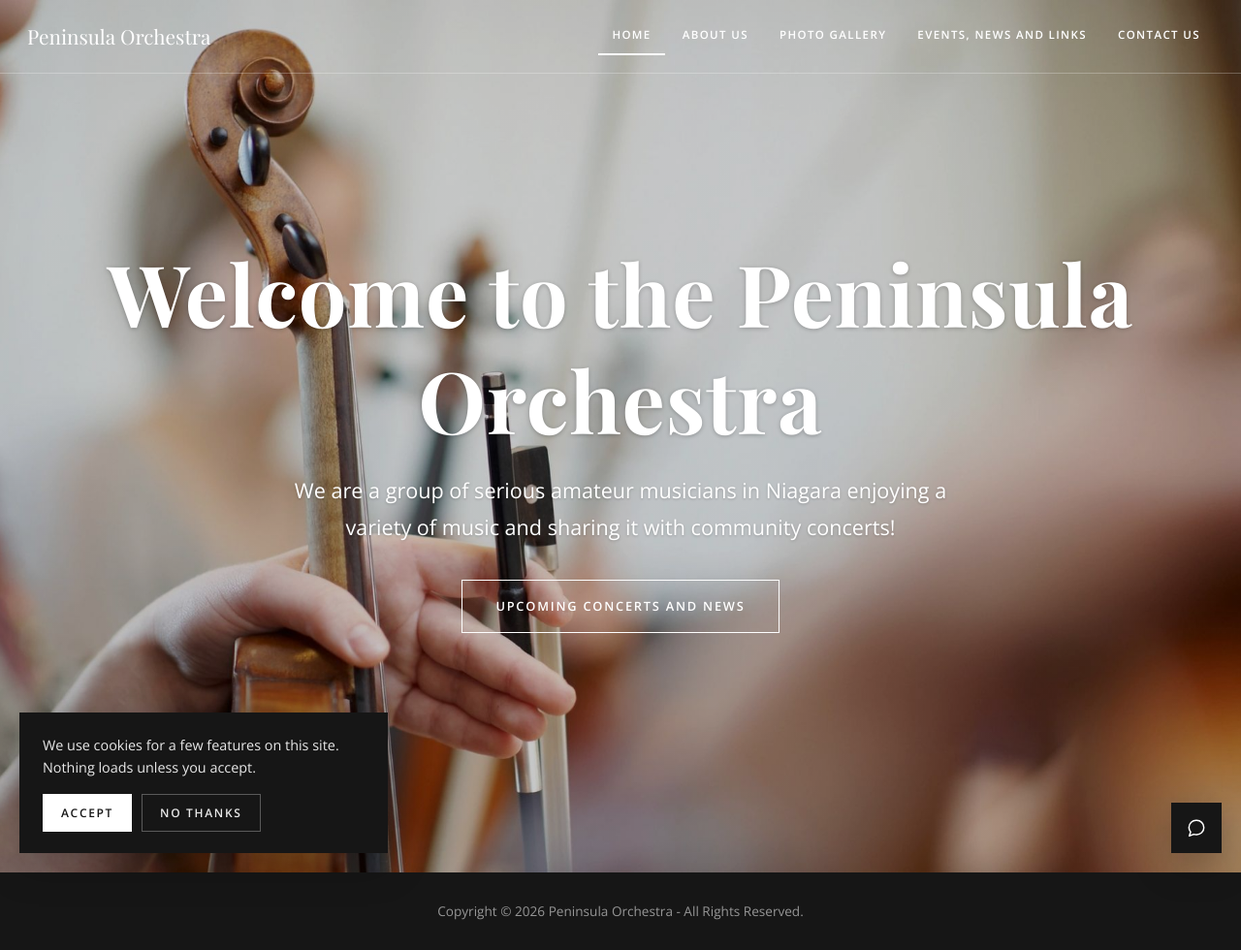
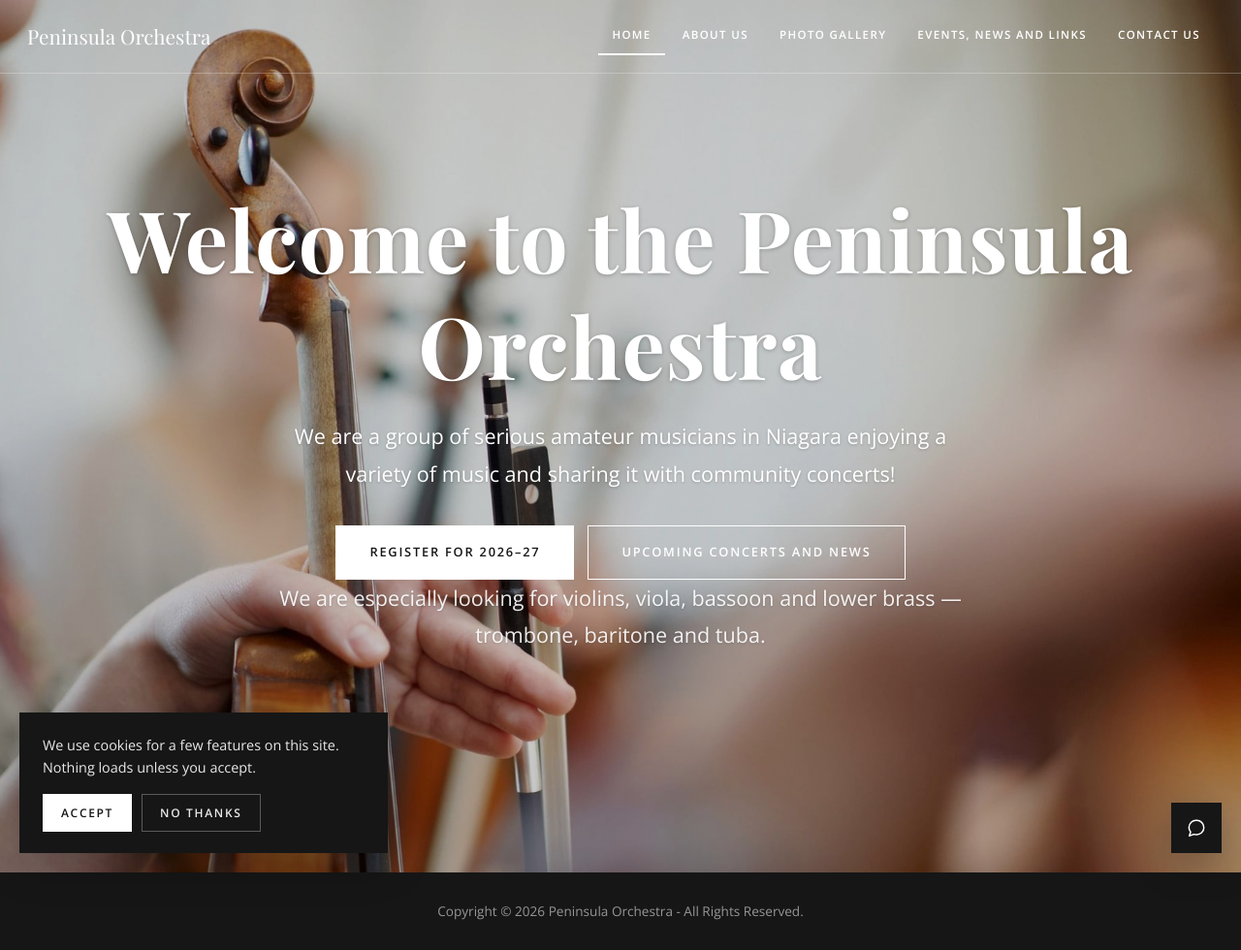
Before and after one commit to peninsulaorchestra/peninsulaorchestra.github.io, a Jekyll site: the page built from index.html, in a window 1280 px wide. Shown: the whole page at 97% size. Built offline with Jekyll 4.4.1, drawn with Linux system fonts in a browser that asks for light colours.

Commit message:
Put season registration on the front page
Co-Authored-By: Claude Opus 5 (1M context) <noreply@anthropic.com>

```diff
--- a/_config.yml
+++ b/_config.yml
@@ -32,6 +32,15 @@ facebook: https://www.facebook.com/p/Peninsula-Orchestra-100064857121631/
 # conversation with the Facebook page above, so replies arrive in the page inbox
 # on your phone. Blank this line and the button disappears.
 messenger: https://m.me/100064857121631
+
+# Season registration form. When this is filled in, a "Register" button appears
+# on the front page. Blank the line when registration closes and the button
+# disappears — nothing else to change.
+registration_url: https://docs.google.com/forms/d/e/1FAIpQLSd9R68ahf2Kzv1tuT4a3_lUzEFzAOsxYpUSDe1-WDnmWI4xKg/viewform
+registration_text: Register for 2026–27
+registration_note: >-
+  We are especially looking for violins, viola, bassoon and lower brass —
+  trombone, baritone and tuba.
 
 # Used in the structured data that search engines and AI assistants read.
 founded: "1978"
--- a/css/style.css
+++ b/css/style.css
@@ -133,6 +133,20 @@ nav.main-nav a.active { color: #fff; border-bottom-color: #fff; }
 .btn:hover { background: transparent; color: var(--black); }
 .btn.outline { background: transparent; color: #fff; border: 1px solid #fff; }
 .btn.outline:hover { background: #fff; color: var(--black); }
+/* Solid white, for the strongest call to action over the hero photograph. */
+.btn.filled { background: #fff; color: var(--black); border: 1px solid #fff; }
+.btn.filled:hover { background: transparent; color: #fff; }
+
+/* Side by side on wide screens, stacked on narrow ones. */
+.hero-actions {
+  display: flex; flex-wrap: wrap; gap: 14px; justify-content: center;
+}
+/* The specific ask under the call to action — which instruments we need. */
+.hero-note {
+  margin: 26px auto 0; max-width: 560px;
+  font-size: 0.95rem; font-weight: 300; color: #fff; opacity: 0.9;
+  text-shadow: 0 1px 3px rgba(0, 0, 0, 0.25);
+}
 
 /* ---------- Sections ---------- */
 section { padding: 88px 0; }
--- a/index.html
+++ b/index.html
@@ -7,6 +7,14 @@ head_title: Peninsula Orchestra — Community Concerts in Niagara
   <div class="container">
     <h1>Welcome to the {{ site.title }}</h1>
     <p>{{ site.tagline }}</p>
-    <a class="btn outline" href="{{ '/events/' | relative_url }}">Upcoming Concerts and News</a>
+    <div class="hero-actions">
+      {%- if site.registration_url and site.registration_url != "" %}
+      <a class="btn filled" href="{{ site.registration_url }}" target="_blank" rel="noopener">{{ site.registration_text }}</a>
+      {%- endif %}
+      <a class="btn outline" href="{{ '/events/' | relative_url }}">Upcoming Concerts and News</a>
+    </div>
+    {%- if site.registration_url and site.registration_url != "" and site.registration_note %}
+    <p class="hero-note">{{ site.registration_note }}</p>
+    {%- endif %}
   </div>
 </section>
```
